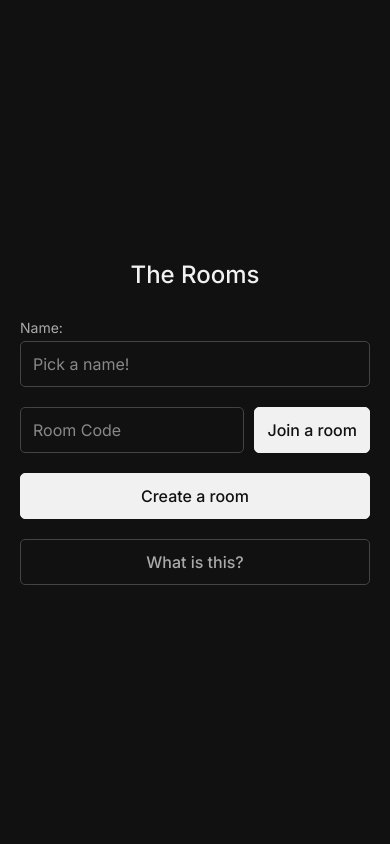
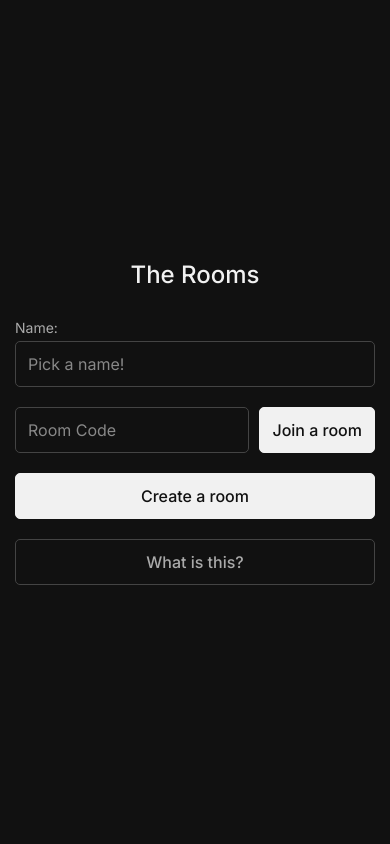
Before and after one commit to ziaboy123/Private-Chat-Upgraded, a Flask app: page / in a window 390 px wide. Run offline with Flask 3, Linux system fonts and the light colour scheme; some libraries are stand-ins or nearby versions.

Commit message:
Update style.css

```diff
--- a/static/css/style.css
+++ b/static/css/style.css
@@ -98,6 +98,16 @@ body {
   width: 100%;
   background-color: transparent;
   color: #f1f1f1;
+}
+
+/* --- Responsive Design --- */
+@media (max-width: 480px) {
+  .content {
+    padding: 10px;
+  }
+  .message-box {
+    height: 95vh;
+  }
 }
 
 .create-btn:hover {
```
